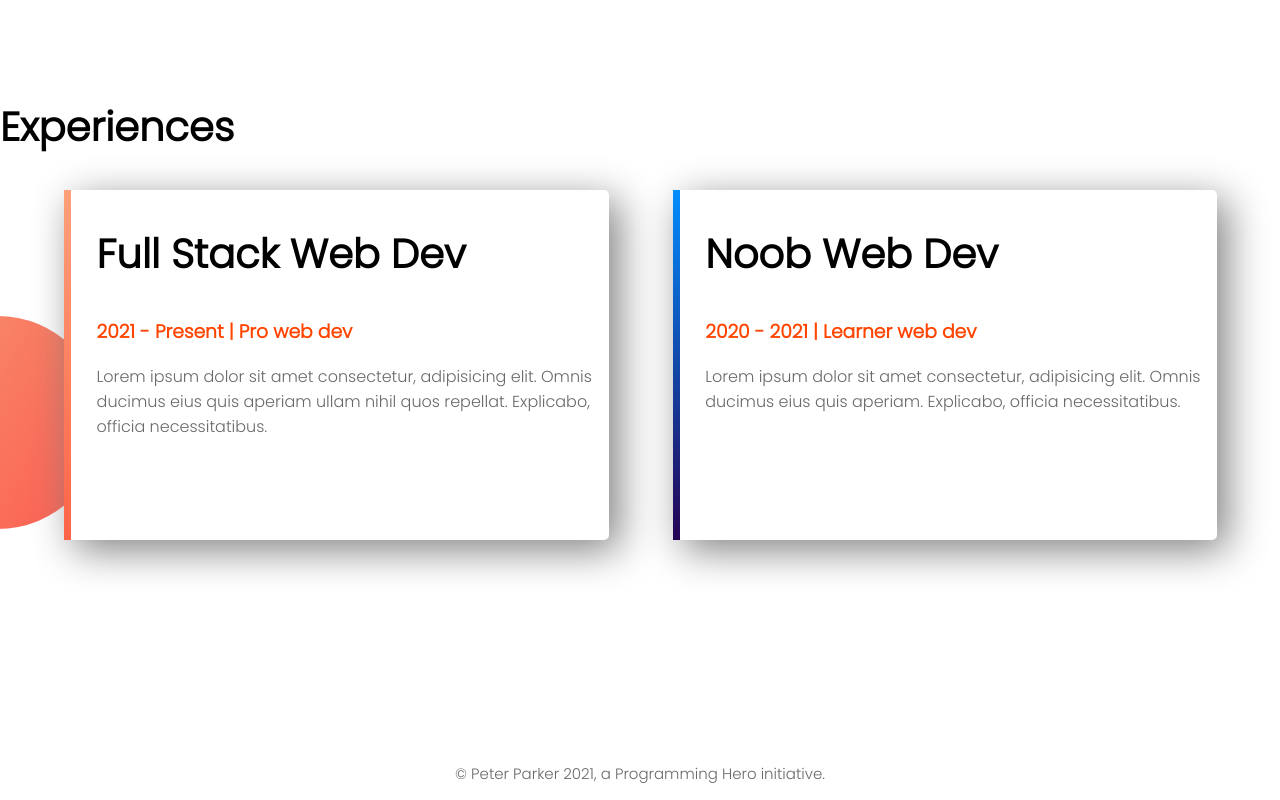
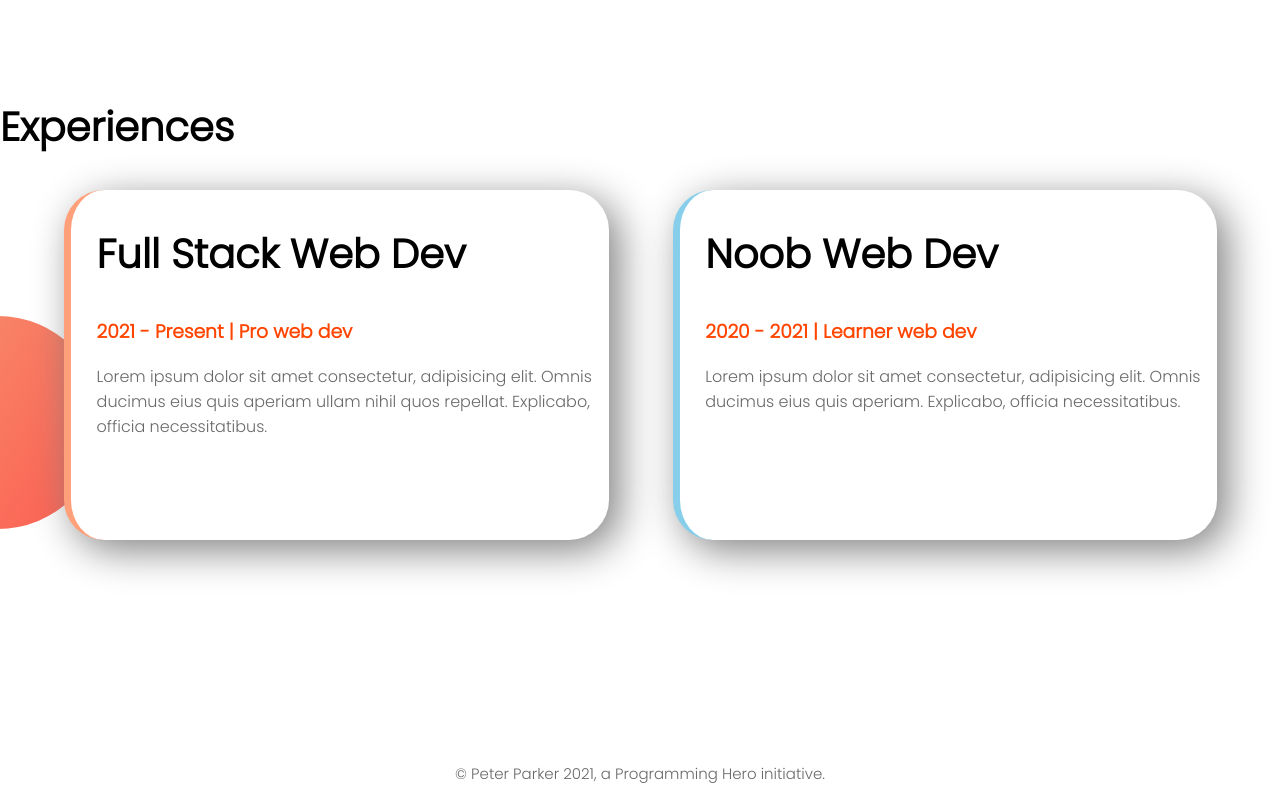
Before and after one commit to shakil1767/Shakil-Portfolio, a plain HTML site: page index.html in a window 1280 px wide. Shown: the part 1236-2036 px from the top of the page. Drawn offline with Linux system fonts and the light colour scheme.

Commit message:
Finalized

```diff
--- a/style.css
+++ b/style.css
@@ -63,21 +63,23 @@ section{
 
 .single-experience{
     box-shadow: 10px 10px 40px gray;
-    border-radius: 5px;
+    border-radius: 40px;
+    /* border-radius: 0 50px 50px 0; */
     height: 70%;
     background-color: rgb(255, 255, 255);
 }
 
  #experience1{
-    border-left: 7px solid;
-    border-image: linear-gradient(180deg,lightsalmon,tomato);
-    border-image-slice: 1;
+    border-left: 7px solid lightsalmon;
+    /* border-image: linear-gradient(180deg,lightsalmon,tomato);
+    border-image-slice: 1; */
+
 }
 
 #experience2{
-    border-left: 7px solid;
-    border-image: linear-gradient(180deg,rgb(2, 141, 255),rgb(36, 2, 82));
-    border-image-slice: 1;
+    border-left: 7px solid skyblue;
+    /* border-image: linear-gradient(180deg,rgb(2, 141, 255),rgb(36, 2, 82));
+    border-image-slice: 1; */
 }
 
 footer p{
```
